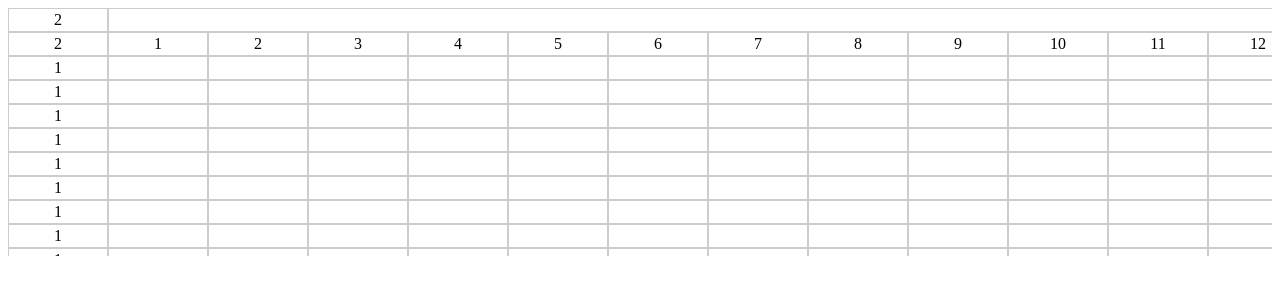
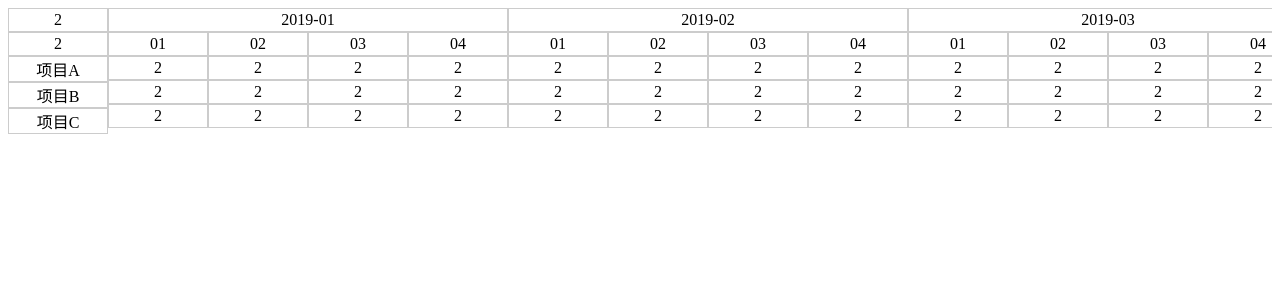
Before and after one commit to ColdDay/vue-fast-table, a Vue app: page / in a window 1280 px wide. Shown: the top 300 px of the page. Built offline with nearby package versions, Linux system fonts and the light colour scheme.

Commit message:
数据调整

```diff
--- a/src/components/VueFastTable.vue
+++ b/src/components/VueFastTable.vue
@@ -3,87 +3,35 @@
         <div class="table-head">
           <div class="module"
             v-bind:style="{ transform: 'translateX(' + scrollLeft + 'px)' }"
-            v-for="(item, index) in monthArray" v-bind:key="index">
+            v-for="(item, index) in monthData" v-bind:key="index">
             <table cellspacing="0" cellpadding="0">
               <thead>
                 <tr>
-                  <td colspan="30">2018-01-23</td>
+                  <td colspan="30">{{item.month}}</td>
                 </tr>
                 <tr>
-                  <td width="100" style="min-width:100px">1</td>
-                  <td width="100" style="min-width:100px">2</td>
-                  <td width="100" style="min-width:100px">3</td>
-                  <td width="100" style="min-width:100px">4</td>
-                  <td width="100" style="min-width:100px">5</td>
-                  <td width="100" style="min-width:100px">6</td>
-                  <td width="100" style="min-width:100px">7</td>
-                  <td width="100" style="min-width:100px">8</td>
-                  <td width="100" style="min-width:100px">9</td>
-                  <td width="100" style="min-width:100px">10</td>
-                  <td width="100" style="min-width:100px">11</td>
-                  <td width="100" style="min-width:100px">12</td>
-                  <td width="100" style="min-width:100px">13</td>
-                  <td width="100" style="min-width:100px">14</td>
-                  <td width="100" style="min-width:100px">15</td>
-                  <td width="100" style="min-width:100px">16</td>
-                  <td width="100" style="min-width:100px">17</td>
-                  <td width="100" style="min-width:100px">18</td>
-                  <td width="100" style="min-width:100px">19</td>
-                  <td width="100" style="min-width:100px">20</td>
-                  <td width="100" style="min-width:100px">21</td>
-                  <td width="100" style="min-width:100px">22</td>
-                  <td width="100" style="min-width:100px">23</td>
-                  <td width="100" style="min-width:100px">24</td>
-                  <td width="100" style="min-width:100px">25</td>
-                  <td width="100" style="min-width:100px">26</td>
-                  <td width="100" style="min-width:100px">27</td>
-                  <td width="100" style="min-width:100px">28</td>
-                  <td width="100" style="min-width:100px">29</td>
-                  <td width="100" style="min-width:100px">30</td>
+                  <td width="100"
+                    v-for="(d_item, d_index) in item.days" v-bind:key="d_index"
+                    style="min-width:100px">{{d_item}}</td>
+
                 </tr>
               </thead>
             </table>
           </div>
         </div>
+         <!-- v-if="Math.abs(index - curModule)  < 1" -->
         <div class="table-body" @scroll="tableScroll">
           <div class="module"
-            style="width:3000px"
-            v-for="(item, index) in monthArray" v-bind:key="index">
-            <table width="3000"
-              v-if="Math.abs(index - curModule)  < 10"
+            style="width:400px"
+            v-for="(item, index) in monthData" v-bind:key="index">
+            <table width="400"
               cellspacing="0" cellpadding="0">
               <thead>
-                <tr v-for="(item, index) in projectArray" v-bind:key="index">
-                  <td @click="clickTd"><input type="text" @blur="blurTd" style="display:none"></td>
-                  <td @click="clickTd"><input type="text" @blur="blurTd" style="display:none"></td>
-                  <td @click="clickTd"><input type="text" @blur="blurTd" style="display:none"></td>
-                  <td @click="clickTd"><input type="text" @blur="blurTd" style="display:none"></td>
-                  <td @click="clickTd"><input type="text" @blur="blurTd" style="display:none"></td>
-                  <td @click="clickTd"><input type="text" @blur="blurTd" style="display:none"></td>
-                  <td @click="clickTd"><input type="text" @blur="blurTd" style="display:none"></td>
-                  <td @click="clickTd"><input type="text" @blur="blurTd" style="display:none"></td>
-                  <td @click="clickTd"><input type="text" @blur="blurTd" style="display:none"></td>
-                  <td @click="clickTd"><input type="text" @blur="blurTd" style="display:none"></td>
-                  <td @click="clickTd"><input type="text" @blur="blurTd" style="display:none"></td>
-                  <td @click="clickTd"><input type="text" @blur="blurTd" style="display:none"></td>
-                  <td @click="clickTd"><input type="text" @blur="blurTd" style="display:none"></td>
-                  <td @click="clickTd"><input type="text" @blur="blurTd" style="display:none"></td>
-                  <td @click="clickTd"><input type="text" @blur="blurTd" style="display:none"></td>
-                  <td @click="clickTd"><input type="text" @blur="blurTd" style="display:none"></td>
-                  <td @click="clickTd"><input type="text" @blur="blurTd" style="display:none"></td>
-                  <td @click="clickTd"><input type="text" @blur="blurTd" style="display:none"></td>
-                  <td @click="clickTd"><input type="text" @blur="blurTd" style="display:none"></td>
-                  <td @click="clickTd"><input type="text" @blur="blurTd" style="display:none"></td>
-                  <td @click="clickTd"><input type="text" @blur="blurTd" style="display:none"></td>
-                  <td @click="clickTd"><input type="text" @blur="blurTd" style="display:none"></td>
-                  <td @click="clickTd"><input type="text" @blur="blurTd" style="display:none"></td>
-                  <td @click="clickTd"><input type="text" @blur="blurTd" style="display:none"></td>
-                  <td @click="clickTd"><input type="text" @blur="blurTd" style="display:none"></td>
-                  <td @click="clickTd"><input type="text" @blur="blurTd" style="display:none"></td>
-                  <td @click="clickTd"><input type="text" @blur="blurTd" style="display:none"></td>
-                  <td @click="clickTd"><input type="text" @blur="blurTd" style="display:none"></td>
-                  <td @click="clickTd"><input type="text" @blur="blurTd" style="display:none"></td>
-                  <td @click="clickTd"><input type="text" @blur="blurTd" style="display:none"></td>
+                <tr v-for="(p_item, p_index) in projectData" v-bind:key="p_index">
+                  <td @click="clickTd" v-for="(d_item, d_index) in item.days" v-bind:key="d_index">
+                   <!-- {{p_index +'====' + item.month + '===' + d_item}} -->
+                    {{(originProjectData[p_index][''+item.month][''+d_item]['last'])}}
+                  </td>
                 </tr>
               </thead>
             </table>
@@ -105,8 +53,8 @@
           <div class="module"  v-bind:style="{ transform: 'translateY(' + scrollTop + 'px)' }">
             <table width="100" cellspacing="0" cellpadding="0">
               <thead>
-                <tr v-for="(item, index) in projectArray" v-bind:key="index">
-                  <td>1</td>
+                <tr v-for="(item, index) in projectData" v-bind:key="index">
+                  <td>{{item.name}}</td>
                 </tr>
               </thead>
             </table>
@@ -134,7 +82,220 @@
         scrollDirection: '',
         monthArray: [],
         projectArray: [],
-        curModule: 0
+        curModule: 0,
+        originProjectData: [
+          {
+            '2019-01': {
+              '01': {
+                last: 2,
+                max: 1
+              },
+              '02': {
+                last: 2,
+                max: 1
+              },
+              '03': {
+                last: 2,
+                max: 1
+              },
+              '04': {
+                last: 2,
+                max: 1
+              }
+            },
+            '2019-02': {
+              '01': {
+                last: 2,
+                max: 1
+              },
+              '02': {
+                last: 2,
+                max: 1
+              },
+              '03': {
+                last: 2,
+                max: 1
+              },
+              '04': {
+                last: 2,
+                max: 1
+              }
+            },
+            '2019-03': {
+              '01': {
+                last: 2,
+                max: 1
+              },
+              '02': {
+                last: 2,
+                max: 1
+              },
+              '03': {
+                last: 2,
+                max: 1
+              },
+              '04': {
+                last: 2,
+                max: 1
+              }
+            }
+          },
+          {
+            '2019-01': {
+              '01': {
+                last: 2,
+                max: 1
+              },
+              '02': {
+                last: 2,
+                max: 1
+              },
+              '03': {
+                last: 2,
+                max: 1
+              },
+              '04': {
+                last: 2,
+                max: 1
+              }
+            },
+            '2019-02': {
+              '01': {
+                last: 2,
+                max: 1
+              },
+              '02': {
+                last: 2,
+                max: 1
+              },
+              '03': {
+                last: 2,
+                max: 1
+              },
+              '04': {
+                last: 2,
+                max: 1
+              }
+            },
+            '2019-03': {
+              '01': {
+                last: 2,
+                max: 1
+              },
+              '02': {
+                last: 2,
+                max: 1
+              },
+              '03': {
+                last: 2,
+                max: 1
+              },
+              '04': {
+                last: 2,
+                max: 1
+              }
+            }
+          },
+          {
+            '2019-01': {
+              '01': {
+                last: 2,
+                max: 1
+              },
+              '02': {
+                last: 2,
+                max: 1
+              },
+              '03': {
+                last: 2,
+                max: 1
+              },
+              '04': {
+                last: 2,
+                max: 1
+              }
+            },
+            '2019-02': {
+              '01': {
+                last: 2,
+                max: 1
+              },
+              '02': {
+                last: 2,
+                max: 1
+              },
+              '03': {
+                last: 2,
+                max: 1
+              },
+              '04': {
+                last: 2,
+                max: 1
+              }
+            },
+            '2019-03': {
+              '01': {
+                last: 2,
+                max: 1
+              },
+              '02': {
+                last: 2,
+                max: 1
+              },
+              '03': {
+                last: 2,
+                max: 1
+              },
+              '04': {
+                last: 2,
+                max: 1
+              }
+            }
+          }
+        ],
+        projectData: [
+          {
+            name: '项目A',
+            type: 1
+          },
+          {
+            name: '项目B',
+            type: 1
+          },
+          {
+            name: '项目C',
+            type: 1
+          }
+        ],
+        monthData: [
+          {
+            month: '2019-01',
+            days: [
+              '01',
+              '02',
+              '03',
+              '04'
+            ]
+          },
+          {
+            month: '2019-02',
+            days: [
+              '01',
+              '02',
+              '03',
+              '04'
+            ]
+          },
+          {
+            month: '2019-03',
+            days: [
+              '01',
+              '02',
+              '03',
+              '04'
+            ]
+          }
+        ]
       }
     },
     beforeCreate() {
```
